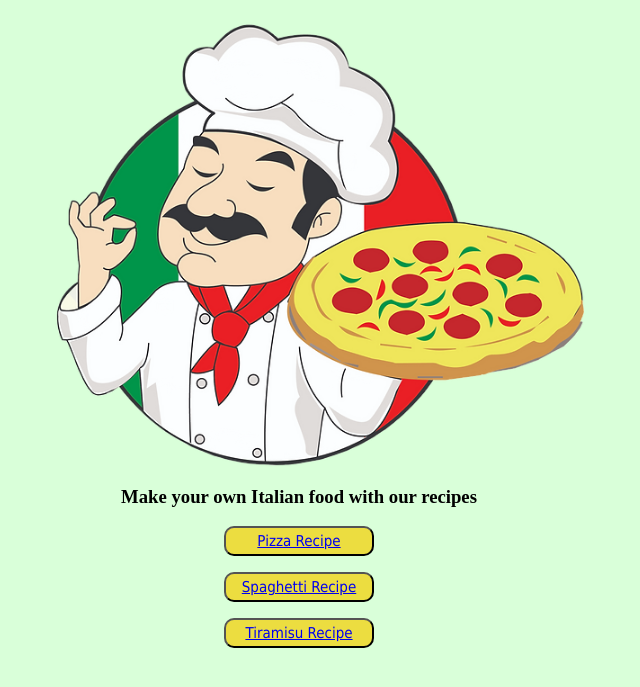
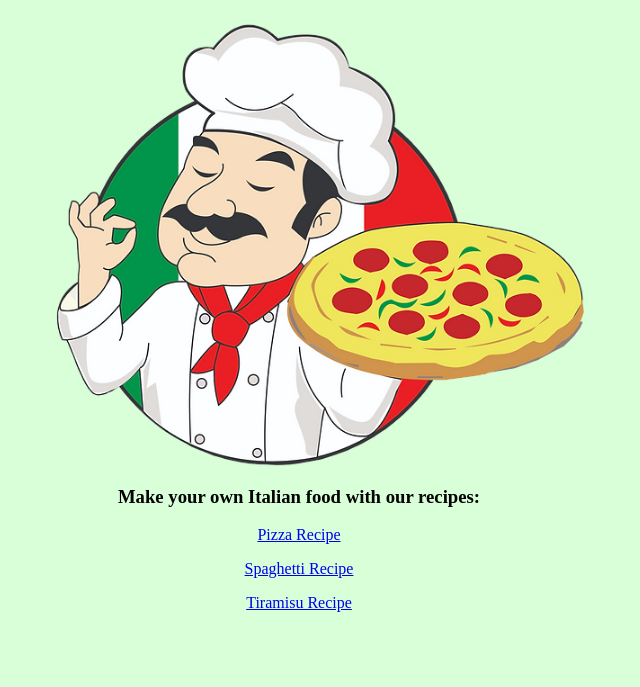
Before and after one commit to ezwirecki/odin-recipes, a plain HTML site: page index.html in a window 1280 px wide. Shown: the part 111-798 px from the top of the page, without its empty margins (341-981 px from the left). Drawn offline with Linux system fonts and the light colour scheme.

```diff
--- a/index.html
+++ b/index.html
@@ -9,12 +9,12 @@
         <h1>Odin Recipes</h1>
         <h2>Best Italian food for You!</h2>
         <img src="img/chef.png" alt="Italian chef image">
-        <h3>Make your own Italian food with our recipes</h3>
+        <h3>Make your own Italian food with our recipes:</h3>
         <div class="cont">
-        <p><button><a href="recipes/pizza.html">Pizza Recipe</a></button></p>
-        <p><button><a href="recipes/spaghetti.html">Spaghetti Recipe</a></button></p>
-        <p><button><a href="recipes/tiramisu.html">Tiramisu Recipe</a></button></p>
+        <p><a href="recipes/pizza.html">Pizza Recipe</a></p>
+        <p><a href="recipes/spaghetti.html">Spaghetti Recipe</a></p>
+        <p><a href="recipes/tiramisu.html">Tiramisu Recipe</a></p>
         </div>
-        </body>
     </body>
+
 </html>
```
